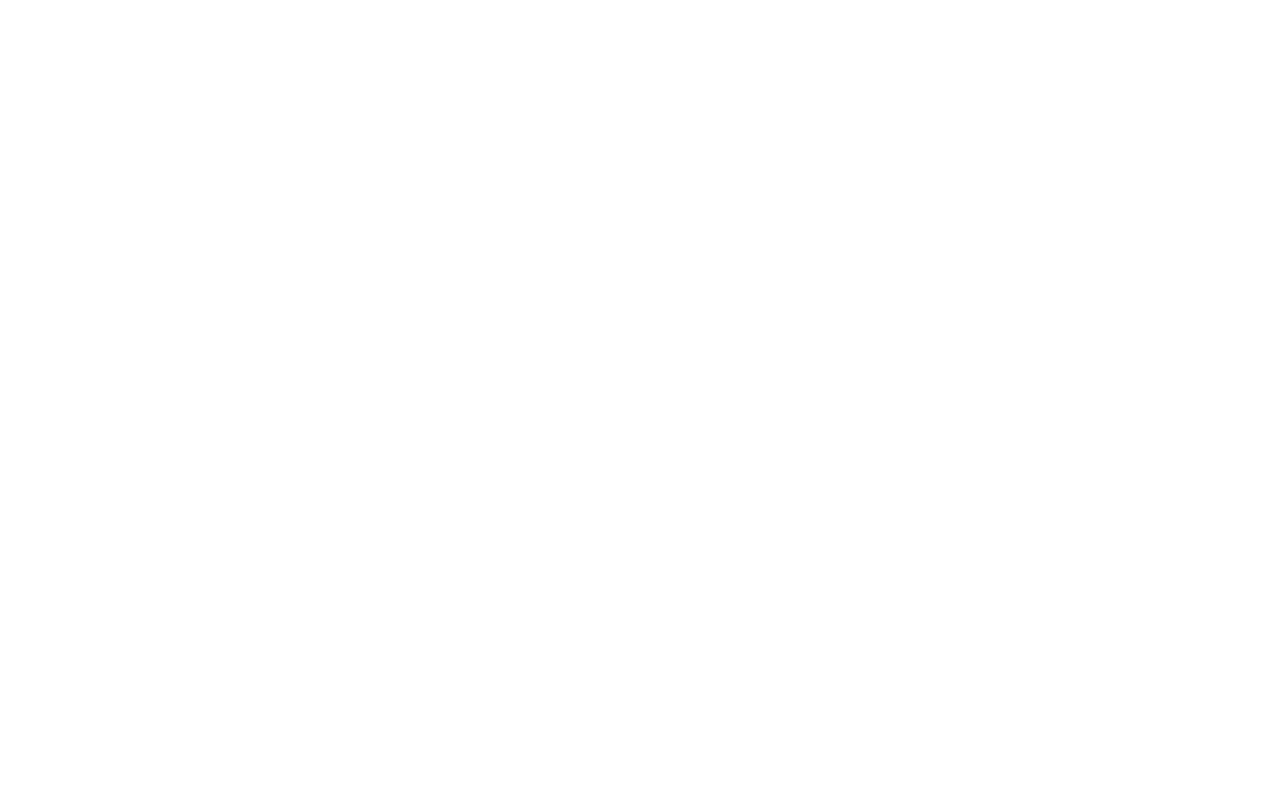
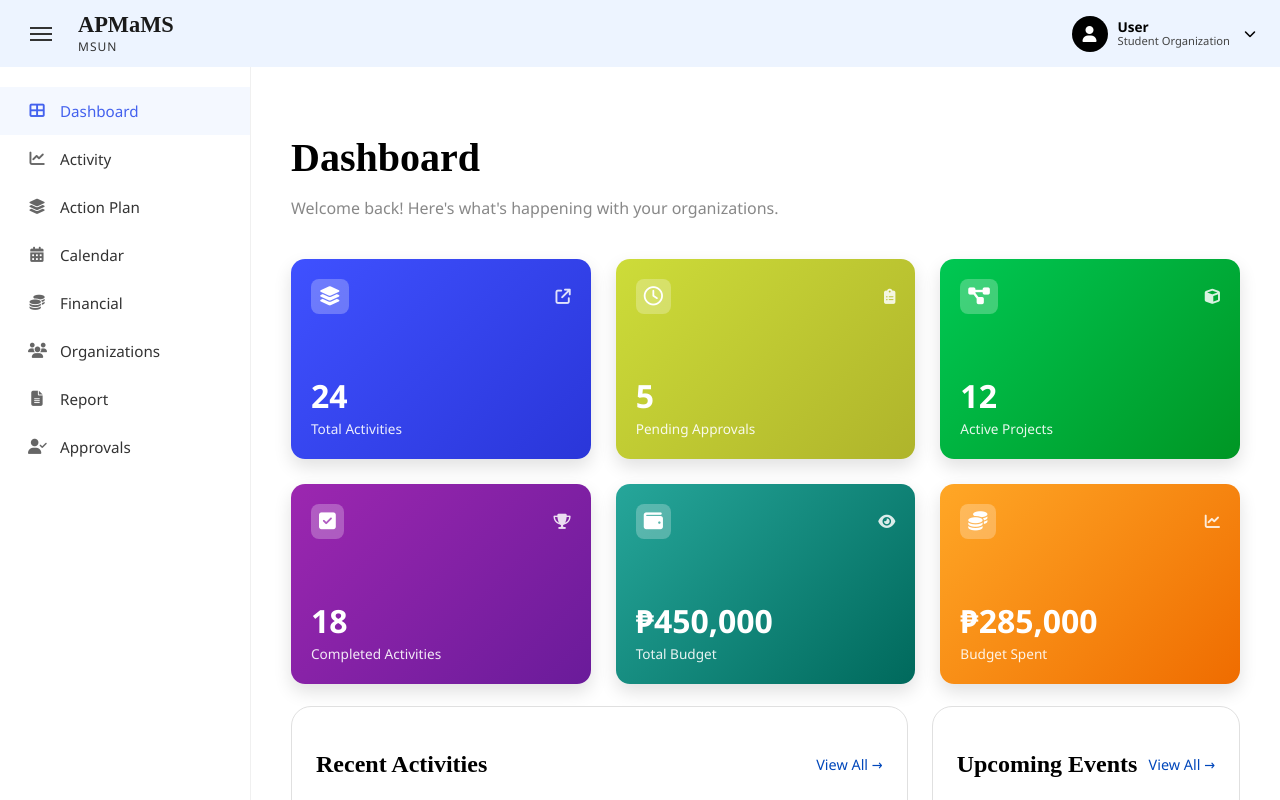
Before and after one commit to Kichzo/APMaMs-Frontend, a Vue app: page /userdashboard in a window 1280 px wide. Before the commit this address had no page. Built offline with nearby package versions, Linux system fonts and the light colour scheme.

Commit message:
Fixed the proper viewing in header

```diff
--- a/src/components/SideBar.vue
+++ b/src/components/SideBar.vue
@@ -1,51 +1,23 @@
 <template>
   <aside class="sidebar" :class="{ hidden: !visible }">
     <ul class="menu">
-      <li :class="{ active: isActive('/dashboard') }" @click="goTo('/dashboard')">
-        <i class="fas fa-th-large"></i>
-        <span>Dashboard</span>
-      </li>
+  <li
+    v-for="item in menuItems"
+    :key="item.path"
+    :class="{ active: isActive(item.path) }"
+    @click="goTo(item.path)"
+  >
+    <i :class="item.icon"></i>
+    <span>{{ item.label }}</span>
+  </li>
+</ul>
 
-      <li :class="{ active: isActive('/activity') }" @click="goTo('/activity')">
-        <i class="fas fa-chart-line"></i>
-        <span>Activity</span>
-      </li>
-
-      <li :class="{ active: isActive('/actionplan') }" @click="goTo('/actionplan')">
-        <i class="fas fa-layer-group"></i>
-        <span>Action Plan</span>
-      </li>
-
-      <li :class="{ active: isActive('/calendar') }" @click="goTo('/calendar')">
-        <i class="fas fa-calendar-alt"></i>
-        <span>Calendar</span>
-      </li>
-
-      <li :class="{ active: isActive('/financial') }" @click="goTo('/financial')">
-        <i class="fas fa-coins"></i>
-        <span>Financial</span>
-      </li>
-
-      <li :class="{ active: isActive('/organizations') }" @click="goTo('/organizations')">
-        <i class="fas fa-users"></i>
-        <span>Organizations</span>
-      </li>
-
-      <li :class="{ active: isActive('/report') }" @click="goTo('/report')">
-        <i class="fas fa-file-alt"></i>
-        <span>Report</span>
-      </li>
-
-      <li :class="{ active: isActive('/approvals') }" @click="goTo('/approvals')">
-        <i class="fas fa-user-check"></i>
-        <span>Approvals</span>
-      </li>
-    </ul>
   </aside>
 </template>
 
 <script>
-import { useRouter, useRoute } from 'vue-router';
+import { useRouter, useRoute } from 'vue-router'
+import { computed } from 'vue'
 
 export default {
   props: {
@@ -55,15 +27,42 @@
     }
   },
   setup() {
-    const router = useRouter();
-    const route = useRoute();
+    const router = useRouter()
+    const route = useRoute()
 
-    const isActive = (path) => route.path === path;
-    const goTo = (path) => router.push(path);
+    // TEMP role source
+    const role = localStorage.getItem('role') || 'org'
 
-    return { isActive, goTo };
+    const menus = {
+      admin: [
+        { label: 'Dashboard', icon: 'fas fa-th-large', path: '/admindashboard' },
+        { label: 'Users', icon: 'fas fa-users', path: '/users' },
+        { label: 'Organizations', icon: 'fas fa-building', path: '/organizations' },
+        { label: 'Action Plan', icon: 'fas fa-layer-group', path: '/actionplan' },
+        { label: 'Activities', icon: 'fas fa-chart-line', path: '/activity' },
+        { label: 'Calendar', icon: 'fas fa-calendar-alt', path: '/calendar' }
+      ],
+      org: [
+        { label: 'Dashboard', icon: 'fas fa-th-large', path: '/userdashboard' },
+        { label: 'Activity', icon: 'fas fa-chart-line', path: '/activity' },
+        { label: 'Action Plan', icon: 'fas fa-layer-group', path: '/actionplan' },
+        { label: 'Calendar', icon: 'fas fa-calendar-alt', path: '/calendar' },
+        { label: 'Financial', icon: 'fas fa-coins', path: '/financial' },
+        { label: 'Organizations', icon: 'fas fa-users', path: '/organizations' },
+        { label: 'Report', icon: 'fas fa-file-alt', path: '/report' },
+        { label: 'Approvals', icon: 'fas fa-user-check', path: '/approvals' }
+      ]
+    }
+
+    const menuItems = computed(() => menus[role])
+
+    const isActive = (path) => route.path === path
+    const goTo = (path) => router.push(path)
+
+    return { menuItems, isActive, goTo }
   }
 }
+
 </script>
 
 <style scoped>
--- a/src/router/index.js
+++ b/src/router/index.js
@@ -2,7 +2,7 @@
 
 import Credentials from '/src/views/Credentials.vue'
 import Signin from '/src/views/Signin.vue'
-import Dashboard from '/src/views/Dashboard.vue'
+import UserDashboard from '/src/views/UserDashboard.vue'
 import Account from '/src/views/Account.vue'
 import Activity from '/src/views/Activity.vue'
 import ActionPlan from '/src/views/ActionPlan.vue'
@@ -11,6 +11,7 @@
 import Organizations from '/src/views/Organizations.vue'
 import Reports from '/src/views/Reports.vue'
 import Approvals from '/src/views/Approvals.vue'
+import AdminDashboard from '/src/views/AdminDashboard.vue'
 
 
 const routes = [
@@ -27,9 +28,15 @@
     },
 
     {
-        path: '/dashboard',
-        name: 'Dashboard',
-        component: Dashboard
+        path: '/userdashboard',
+        name: 'UserDashboard',
+        component: UserDashboard
+    },
+
+    {
+        path: '/admindashboard',
+        name: 'AdminDashboard',
+        component: AdminDashboard
     },
 
     {
--- a/src/views/Activity.vue
+++ b/src/views/Activity.vue
@@ -1,6 +1,6 @@
 <template>
   <div class="app-container">
-    <AppHeader @toggle-sidebar="toggleSidebar" />
+    <AppHeader @toggle-sidebar="toggleSidebar" :role="role" />
 
     <div class="dashboard-layout">
       <AppSidebar :visible="isSidebarVisible" />
@@ -60,6 +60,7 @@
   },
 data() {
   return {
+    role: localStorage.getItem('role') || 'org',
     currentTab: 'all',
     activities: [
       {
--- a/src/views/Organizations.vue
+++ b/src/views/Organizations.vue
@@ -4,7 +4,7 @@
 
 
     <div class="app-container">
-    <AppHeader @toggle-sidebar="toggleSidebar" />
+    <AppHeader @toggle-sidebar="toggleSidebar" :role="role" />
 
     <div class="dashboard-layout">
       <AppSidebar :visible="isSidebarVisible" />
@@ -46,6 +46,7 @@
   },
   data() {
     return {
+      role: localStorage.getItem('role') || 'org',
       summaryStats: {
         totalOrgs: 8,
         totalMembers: 334,
--- /dev/null
+++ b/src/views/UserDashboard.vue
@@ -0,0 +1,145 @@
+<template>
+
+
+
+
+
+
+
+  <!-- Need to be responsive -->
+
+
+
+
+
+
+
+
+  <div class="app-container">
+    <!-- guys this is top header, this is content -->
+    <AppHeader @toggle-sidebar="toggleSidebar" :role="role" />
+
+    <!-- guys this is main dashboard layout -->
+    <div class="dashboard-layout">
+      <!-- guys this is sidebar, this is content -->
+      <AppSidebar :visible="isSidebarVisible" />
+
+      <!-- guys this is main content area -->
+      <main class="content">
+        <!-- guys this is page title, this is content -->
+        <div class="page-title">
+          <h1>Dashboard</h1>
+          <p>Welcome back! Here's what's happening with your organizations.</p>
+        </div>
+
+        <!-- guys these are the stats cards, this is content -->
+        <div class="stats-grid">
+          <!-- guys this is total activities card -->
+          <DashboardCard value="24" label="Total Activities" color="blue" leftIcon="fa-solid fa-layer-group"
+            rightIcon="fa-solid fa-arrow-up-right-from-square" />
+          <!-- guys this is pending approvals card -->
+          <DashboardCard value="5" label="Pending Approvals" color="yellow" leftIcon="fa-regular fa-clock"
+            rightIcon="fa-solid fa-clipboard-list" />
+          <!-- guys this is active projects card -->
+          <DashboardCard value="12" label="Active Projects" color="green" leftIcon="fa-solid fa-diagram-project"
+            rightIcon="fa-solid fa-cube" />
+          <!-- guys this is completed activities card -->
+          <DashboardCard value="18" label="Completed Activities" color="purple" leftIcon="fa-solid fa-square-check"
+            rightIcon="fa-solid fa-trophy" />
+          <!-- guys this is total budget card -->
+          <DashboardCard value="₱450,000" label="Total Budget" color="teal" leftIcon="fa-solid fa-wallet"
+            rightIcon="fa-solid fa-eye" />
+          <!-- guys this is budget spent card -->
+          <DashboardCard value="₱285,000" label="Budget Spent" color="orange" leftIcon="fa-solid fa-coins"
+            rightIcon="fa-solid fa-chart-line" />
+        </div>
+
+        <br />
+
+        <!-- guys this is dashboard lower section, this is content -->
+        <div class="dashboard-lower">
+          <RecentActivities />
+        </div>
+
+        <!-- guys this is quick actions section, this is content -->
+        <QuickActions />
+      </main>
+    </div>
+  </div>
+</template>
+
+<script>
+import AppHeader from '/src/components/AppHeader.vue'
+import AppSidebar from '/src/components/SideBar.vue'
+import DashboardCard from '/src/components/DashboardCard.vue'
+import RecentActivities from '/src/components/RecentActivities.vue'
+import UpcomingEvents from '/src/components/UpcomingEvents.vue'
+import QuickActions from '/src/components/QuickActions.vue'
+
+export default {
+  components: {
+    AppHeader,      // guys this is header component
+    AppSidebar,     // guys this is sidebar component
+    DashboardCard,  // guys these are cards
+    RecentActivities, // guys this is recent activities component
+    UpcomingEvents,   // guys this is upcoming events component
+    QuickActions      // guys this is quick actions component
+  },
+  data() {
+    return {
+      role: localStorage.getItem('role') || 'org',
+      isSidebarVisible: true // guys this controls sidebar visibility
+    }
+  },
+  methods: {
+    toggleSidebar() {
+      // guys this toggles the sidebar, this is content
+      this.isSidebarVisible = !this.isSidebarVisible
+    }
+  }
+}
+</script>
+
+<style scoped>
+/* guys this is base layout styling */
+.app-container {
+  display: flex;
+  flex-direction: column;
+  height: 100vh;
+  font-family: 'Segoe UI', Tahoma, Geneva, Verdana, sans-serif;
+}
+
+/* guys this is dashboard layout container */
+.dashboard-layout {
+  display: flex;
+  flex: 1;
+  overflow: hidden;
+}
+
+/* guys this is main content styling */
+.content {
+  flex: 1;
+  padding: 40px;
+  overflow-y: auto;
+  background-color: #fff;
+}
+
+/* guys this is page title styling */
+.page-title h1 {
+  font-family: serif;
+  font-size: 2.5rem;
+  margin-bottom: 5px;
+}
+
+.page-title p {
+  color: #888;
+  margin-bottom: 40px;
+}
+
+/* guys these are stats cards grid */
+.stats-grid {
+  display: grid;
+  grid-template-columns: repeat(3, 1fr);
+  gap: 25px;
+}
+</style>
```
Also changed, not shown: src/views/Signin.vue (+43 -17 lines), src/views/AdminDashboard.vue (renamed from src/views/Dashboard.vue).
